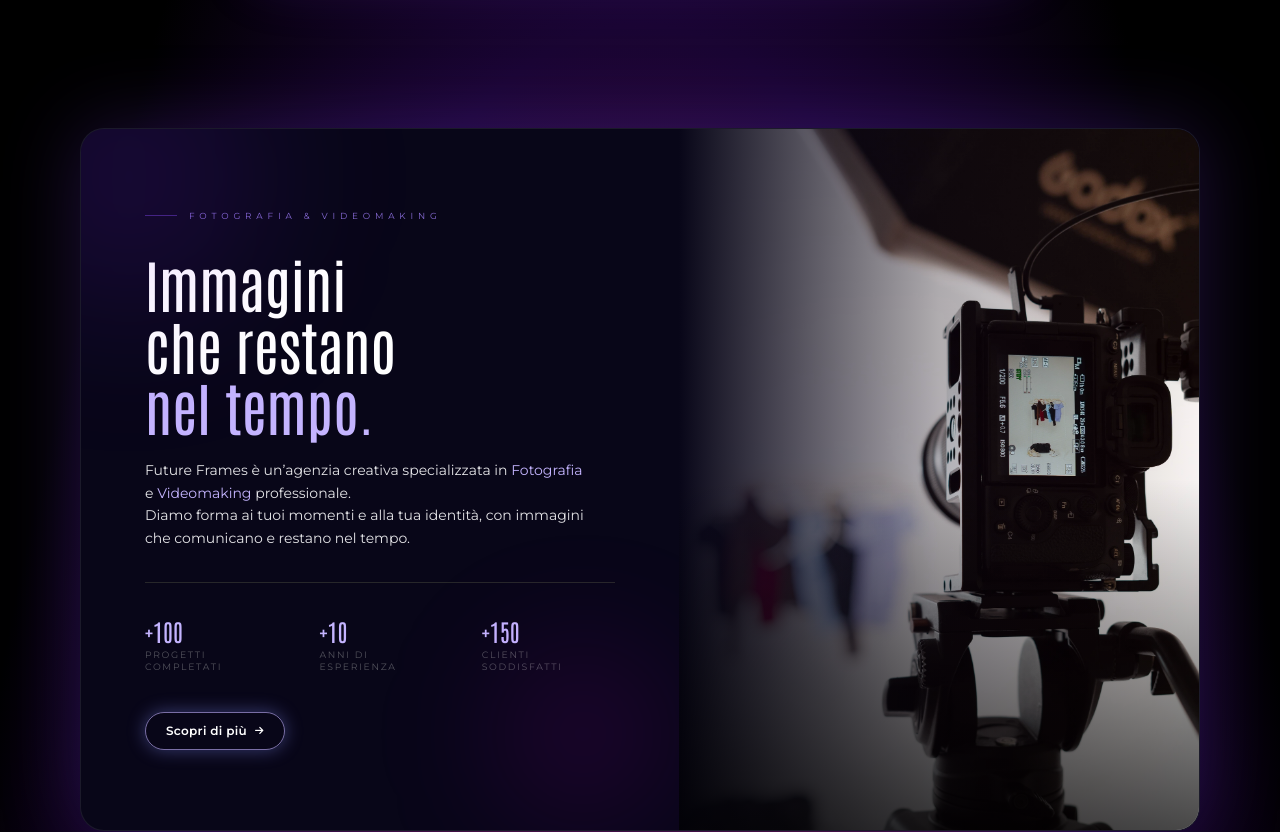
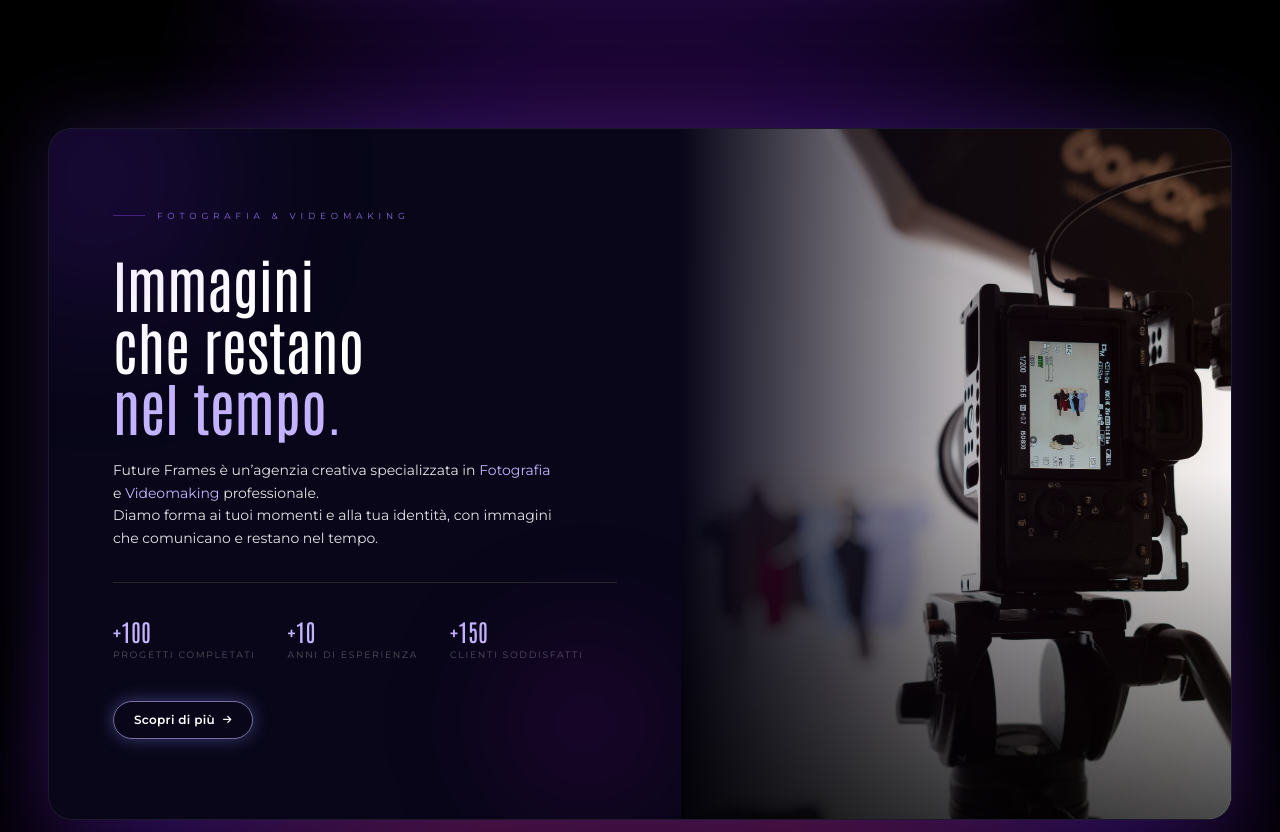
Before and after one commit to alelodato/future-frames-next, a Next.js app: page / in a window 1280 px wide. Shown: the part 800-1632 px from the top of the page. Built offline with nearby package versions, Linux system fonts and the light colour scheme.

Commit message:
allargato sezione principale della homepage

```diff
--- a/src/components/Intro.jsx
+++ b/src/components/Intro.jsx
@@ -168,7 +168,7 @@ export default function Intro() {
         <div className="px-4 py-10 sm:py-16 space-y-20 sm:space-y-24 min-h-screen" style={{ background: "radial-gradient(ellipse at center, #000000 0%, #000000 8%, #1a0533 30%, #3d0b2d 50%, #1a0533 70%, #000000 88%, #000000 100%)" }}>
           <div className="relative mx-auto max-w-7xl px-0 sm:px-4 py-10 sm:py-16 space-y-16 sm:space-y-20">
             {/* ── HERO CARD ── */}
-            <div className="mx-auto max-w-6xl px-0 sm:px-4">
+            <div className="mx-auto max-w-7xl px-0 sm:px-4">
               <div className="overflow-hidden rounded-3xl border border-white/8 bg-[#080618] shadow-[0_0_80px_rgba(124,58,237,0.25)]">
                 <div className="grid items-stretch lg:grid-cols-[minmax(0,1.15fr)_minmax(0,1fr)]">
 
```
